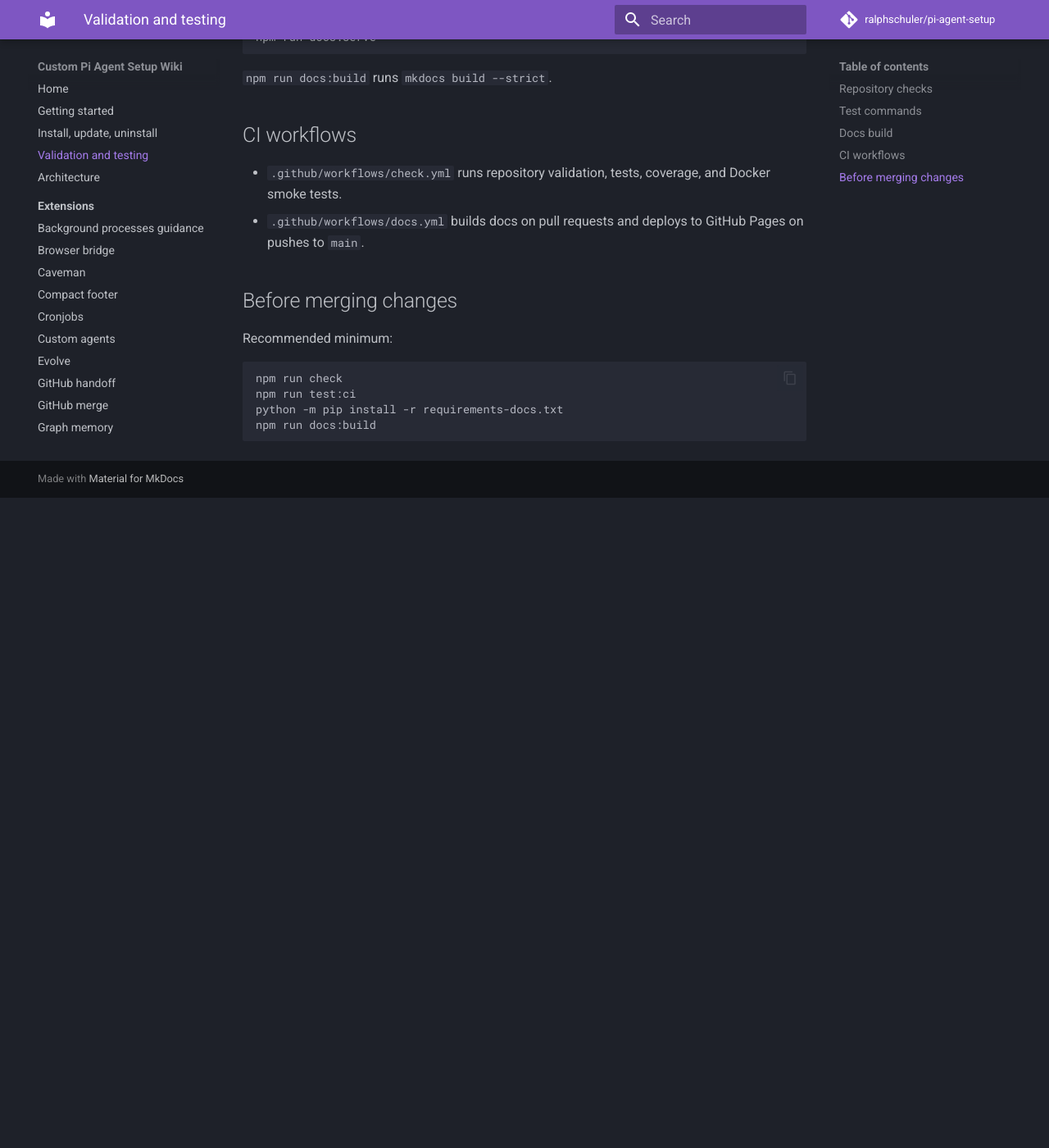
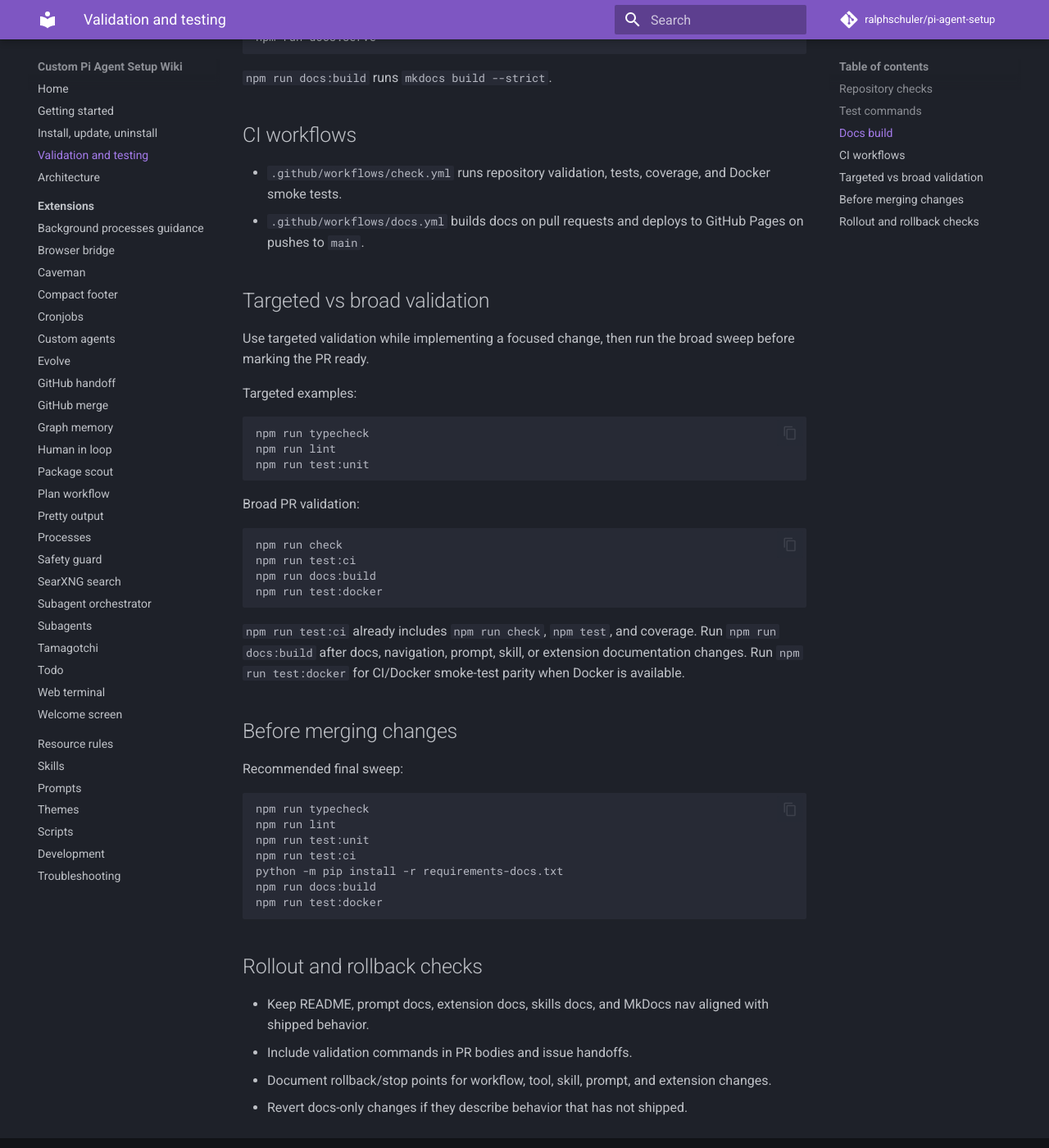
Before and after one commit to ralphschuler/pi-agent-setup, an MkDocs documentation site: the page built from docs/validation-testing.md, in a window 1280 px wide and 1400 px high, scrolled down 928 px. Shown: the whole window at 82% size. Built offline with MkDocs 1.6.1 and Material for MkDocs 9.7.7, drawn with Linux system fonts in a browser that asks for light colours; comment, search, counter and statistics services are not loaded; before the commit the page ends 1535 px from its top, so only the background shows below that.

Commit message:
docs: update final workflow validation coverage

````diff
--- a/docs/prompts.md
+++ b/docs/prompts.md
@@ -1,6 +1,8 @@
 # Prompts
 
 Prompt templates in `prompts/` become slash commands. Workflow prompts should instruct the agent to use tools, skills, `human_in_loop`, and subagents directly instead of hiding the workflow behind extension command handlers. Use [`Resource rules`](resource-rules.md) when creating or changing prompt templates.
+
+Workflow prompts must keep user-facing clarification and approval questions in `human_in_loop`, list available subagents with `subagent action=list` before non-trivial delegation, create narrow custom specialists when no match exists, and report validation plus rollback/stop points when they create issues, PRs, plans, or code changes.
 
 ## Included prompts
 
--- a/docs/validation-testing.md
+++ b/docs/validation-testing.md
@@ -48,13 +48,46 @@ npm run docs:serve
 - `.github/workflows/check.yml` runs repository validation, tests, coverage, and Docker smoke tests.
 - `.github/workflows/docs.yml` builds docs on pull requests and deploys to GitHub Pages on pushes to `main`.
 
-## Before merging changes
+## Targeted vs broad validation
 
-Recommended minimum:
+Use targeted validation while implementing a focused change, then run the broad sweep before marking the PR ready.
+
+Targeted examples:
+
+```bash
+npm run typecheck
+npm run lint
+npm run test:unit
+```
+
+Broad PR validation:
 
 ```bash
 npm run check
 npm run test:ci
+npm run docs:build
+npm run test:docker
+```
+
+`npm run test:ci` already includes `npm run check`, `npm test`, and coverage. Run `npm run docs:build` after docs, navigation, prompt, skill, or extension documentation changes. Run `npm run test:docker` for CI/Docker smoke-test parity when Docker is available.
+
+## Before merging changes
+
+Recommended final sweep:
+
+```bash
+npm run typecheck
+npm run lint
+npm run test:unit
+npm run test:ci
 python -m pip install -r requirements-docs.txt
 npm run docs:build
+npm run test:docker
 ```
+
+## Rollout and rollback checks
+
+- Keep README, prompt docs, extension docs, skills docs, and MkDocs nav aligned with shipped behavior.
+- Include validation commands in PR bodies and issue handoffs.
+- Document rollback/stop points for workflow, tool, skill, prompt, and extension changes.
+- Revert docs-only changes if they describe behavior that has not shipped.
````
Also changed, not shown: README.md (+13 -3 lines), docs/extensions/github-handoff.md (+20 -0 lines), docs/extensions/index.md (+2 -0 lines), docs/skills.md (+2 -0 lines), 1 other file.
